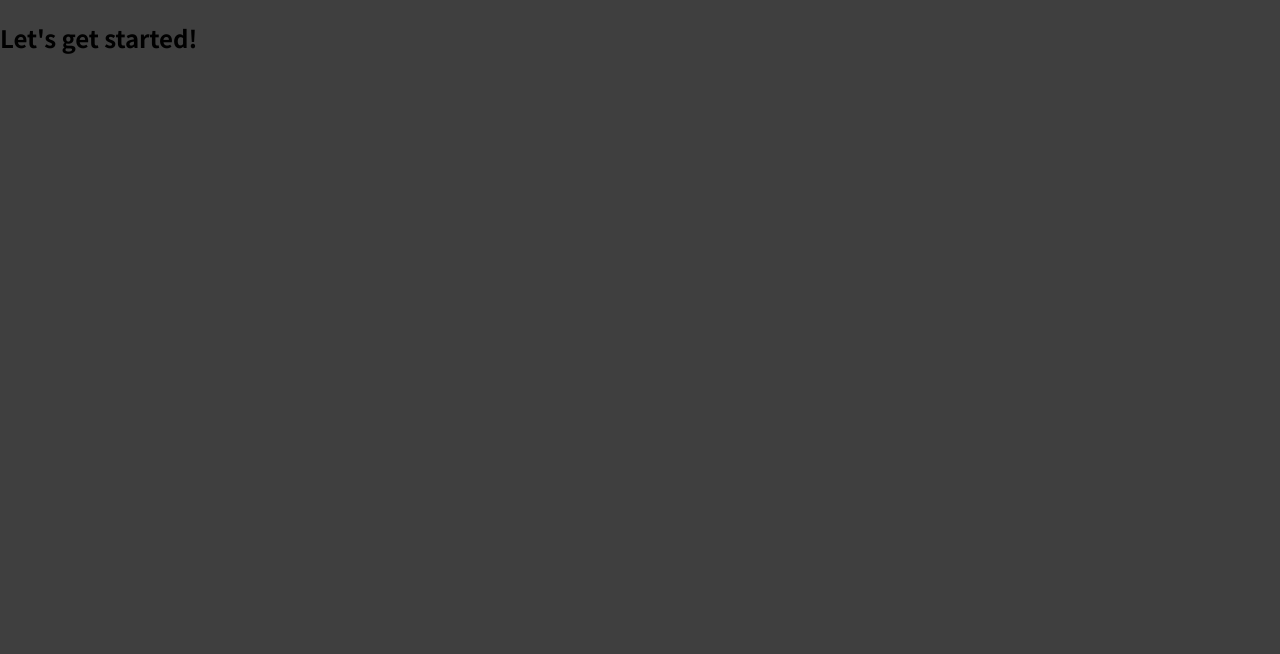
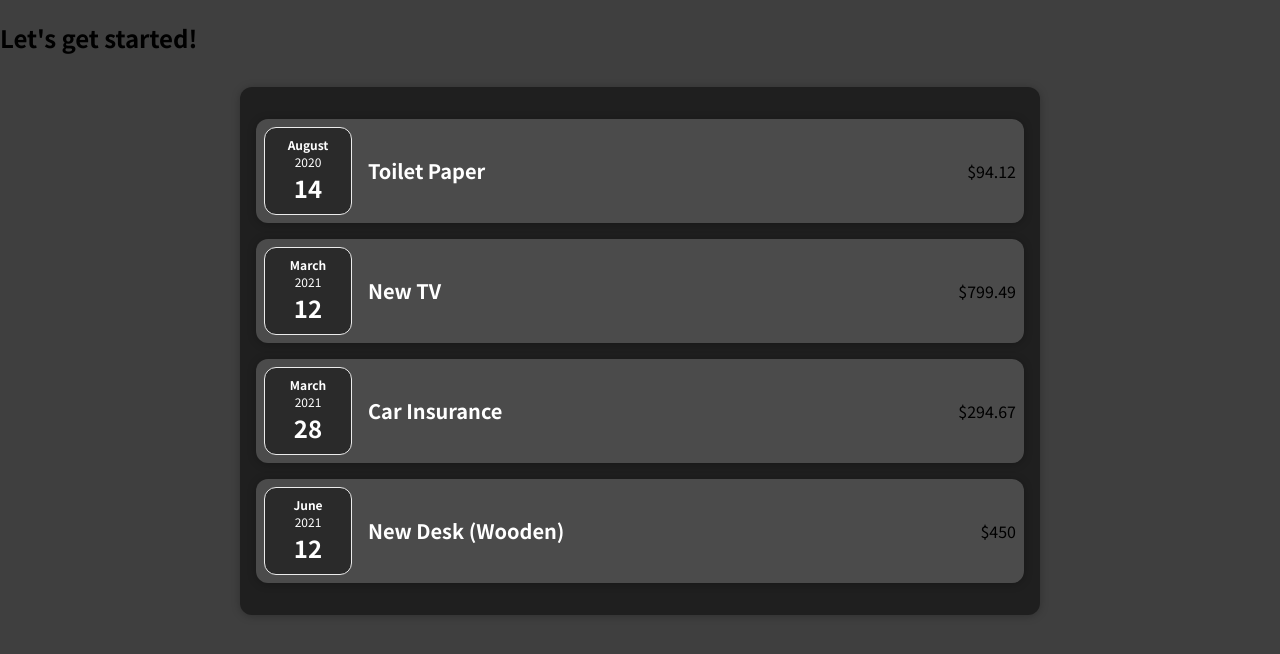
Before and after one commit to staser12/reactjs_course, a React (Create React App) app: page / in a window 1280 px wide. Shown: the top 654 px of the page. Built offline with nearby package versions, Linux system fonts and the light colour scheme.

Commit message:
adding initial components and styles
Signed-off-by: Stanislav Radomskiy <staserdevel@gmail.com>

```diff
--- a/src/App.js
+++ b/src/App.js
@@ -1,7 +1,32 @@
-function App() {
+import Expenses from "./components/Expenses/Expenses";
+
+const App = () => {
+  const expenses = [
+    {
+      id: "e1",
+      title: "Toilet Paper",
+      amount: 94.12,
+      date: new Date(2020, 7, 14),
+    },
+    { id: "e2", title: "New TV", amount: 799.49, date: new Date(2021, 2, 12) },
+    {
+      id: "e3",
+      title: "Car Insurance",
+      amount: 294.67,
+      date: new Date(2021, 2, 28),
+    },
+    {
+      id: "e4",
+      title: "New Desk (Wooden)",
+      amount: 450,
+      date: new Date(2021, 5, 12),
+    },
+  ];
+
   return (
     <div>
       <h2>Let's get started!</h2>
+      <Expenses expenses={expenses}></Expenses>
     </div>
   );
 }
--- /dev/null
+++ b/src/components/Expenses/ExpenseDate.css
@@ -0,0 +1,26 @@
+.expense-date {
+  display: flex;
+  flex-direction: column;
+  width: 5.5rem;
+  height: 5.5rem;
+  border: 1px solid #ececec;
+  background-color: #2a2a2a;
+  color: white;
+  border-radius: 12px;
+  align-items: center;
+  justify-content: center;
+}
+
+.expense-date__month {
+  font-size: 0.75rem;
+  font-weight: bold;
+}
+
+.expense-date__year {
+  font-size: 0.75rem;
+}
+
+.expense-date__day {
+  font-size: 1.5rem;
+  font-weight: bold;
+}
--- /dev/null
+++ b/src/components/Expenses/ExpenseDate.js
@@ -0,0 +1,17 @@
+import './ExpenseDate.css';
+
+const ExpenseDate = (props) => {
+  const month = props.date.toLocaleString('en-US', {month: 'long'})
+  const year = props.date.getFullYear()
+  const day = props.date.toLocaleString('en-US', {day: '2-digit'})
+
+  return (
+    <div className="expense-date">
+      <div className="expense-date__month">{month}</div>
+      <div className="expense-date__year">{year}</div>
+      <div className="expense-date__day">{day}</div>
+    </div>
+  )
+}
+
+export default ExpenseDate;
--- /dev/null
+++ b/src/components/Expenses/ExpenseItem.css
@@ -0,0 +1,54 @@
+.expense-item {
+  display: flex;
+  justify-content: space-between;
+  align-items: center;
+  padding: 0.5rem;
+  margin: 1rem 0;
+  background-color: #4b4b4b;
+}
+
+.expense-item__description {
+  display: flex;
+  flex-direction: column;
+  gap: 1rem;
+  align-items: flex-end;
+  flex-flow: column-reverse;
+  justify-content: flex-start;
+  flex: 1;
+}
+
+.expense-item h2 {
+  color: #3a3a3a;
+  font-size: 1rem;
+  flex: 1;
+  margin: 0 1rem;
+  color: white;
+}
+
+.expense-item__price {
+  font-size: 1rem;
+  font-weight: bold;
+  color: white;
+  background-color: #40005d;
+  border: 1px solid white;
+  padding: 0.5rem;
+  border-radius: 12px;
+}
+
+@media (min-width: 580px) {
+  .expense-item__description {
+    flex-direction: row;
+    align-items: center;
+    justify-content: flex-start;
+    flex: 1;
+  }
+
+  .expense-item__description h2 {
+    font-size: 1.25rem;
+  }
+
+  .expense-item__price {
+    font-size: 1.25rem;
+    padding: 0.5rem 1.5rem;
+  }
+}
--- /dev/null
+++ b/src/components/Expenses/ExpenseItem.js
@@ -0,0 +1,18 @@
+import './ExpenseItem.css'
+import ExpenseDate from './ExpenseDate'
+import Card from '../UI/Card'
+
+const ExpenseItem = (props) => {
+
+  return (
+    <Card className="expense-item">
+      <ExpenseDate date={props.date}/>
+      <div className="expense-item__description">
+        <h2>{props.title}</h2>
+        <div className="expense-iten__price">${props.amount}</div>
+      </div>
+    </Card>
+  )
+}
+
+export default ExpenseItem;
--- /dev/null
+++ b/src/components/Expenses/Expenses.css
@@ -0,0 +1,8 @@
+.expenses {
+  padding: 1rem;
+  background-color: rgb(31, 31, 31);
+  margin: 2rem auto;
+  width: 50rem;
+  max-width: 95%;
+
+}
--- /dev/null
+++ b/src/components/Expenses/Expenses.js
@@ -0,0 +1,33 @@
+import './Expenses.css';
+import ExpenseItem from './ExpenseItem';
+import Card from '../UI/Card'
+
+const Expenses = (props) => {
+
+  return (
+    <Card className="expenses">
+      <ExpenseItem
+        title={props.expenses[0].title}
+        amount={props.expenses[0].amount}
+        date={props.expenses[0].date}
+      ></ExpenseItem>
+      <ExpenseItem
+        title={props.expenses[1].title}
+        amount={props.expenses[1].amount}
+        date={props.expenses[1].date}
+      ></ExpenseItem>
+      <ExpenseItem
+        title={props.expenses[2].title}
+        amount={props.expenses[2].amount}
+        date={props.expenses[2].date}
+      ></ExpenseItem>
+      <ExpenseItem
+        title={props.expenses[3].title}
+        amount={props.expenses[3].amount}
+        date={props.expenses[3].date}
+      ></ExpenseItem>
+    </Card>
+  )
+}
+
+export default Expenses;
--- /dev/null
+++ b/src/components/UI/Card.css
@@ -0,0 +1,4 @@
+.card {
+  border-radius: 12px;
+  box-shadow: 0 1px 8px rgba(0, 0, 0, 0.25);
+}
--- /dev/null
+++ b/src/components/UI/Card.js
@@ -0,0 +1,11 @@
+import React from 'react';
+
+import './Card.css';
+
+const Card = (props) => {
+  const classes = 'card ' + props.className;
+
+  return <div className={classes}>{props.children}</div>
+}
+
+export default Card;
```
